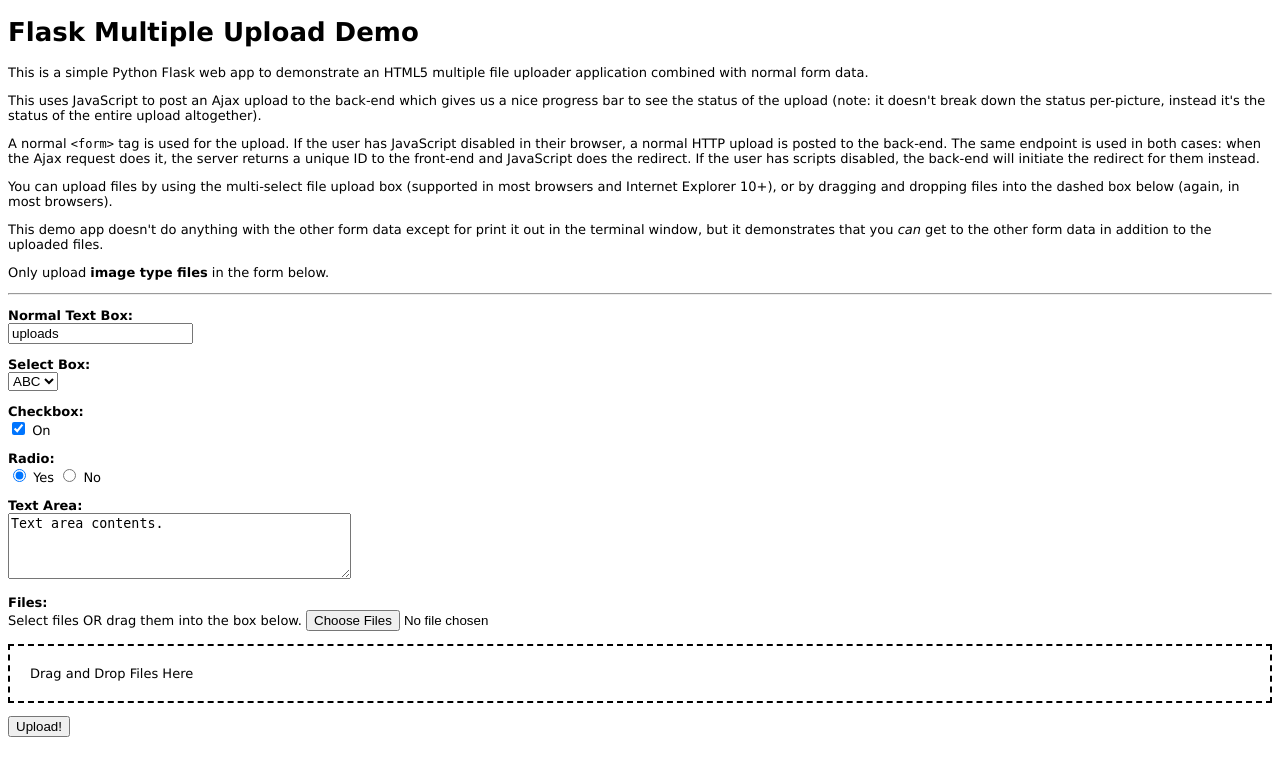
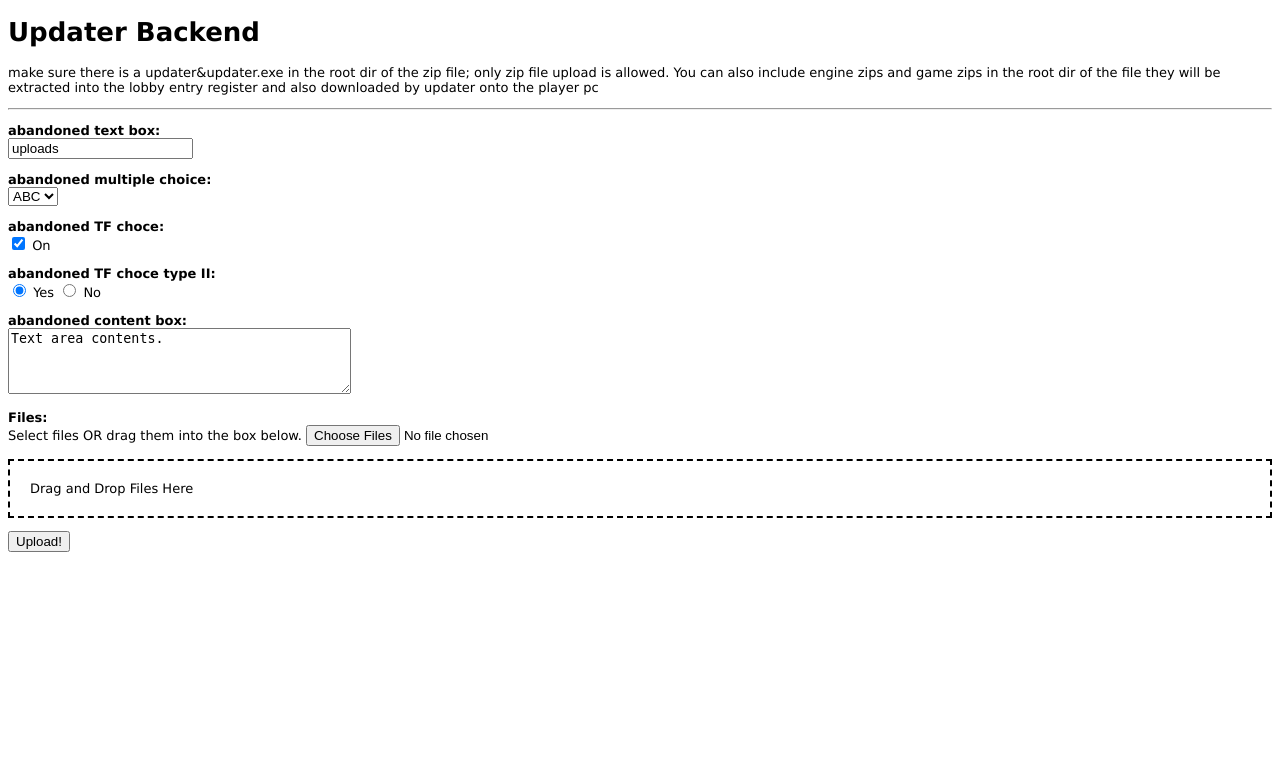
Before and after one commit to UltiRTS/ulti-infra, a Flask app: page / in a window 1280 px wide. Shown: the top 776 px of the page. Run offline with Flask 2, Linux system fonts and the light colour scheme.

Commit message:
fixed webpage

```diff
--- a/engineupdater/uploadr/templates/index.html
+++ b/engineupdater/uploadr/templates/index.html
@@ -6,52 +6,31 @@
 </head>
 <body>
 
-<h1>Flask Multiple Upload Demo</h1>
+<h1>Updater Backend</h1>
 
-This is a simple Python Flask web app to demonstrate an HTML5 multiple file
-uploader application combined with normal form data.<p>
+make sure there is a updater&updater.exe in the root dir of the zip file; only zip file upload is allowed. You can also include engine zips and game zips in the root dir of the file they will be extracted into the lobby entry register and also downloaded by updater onto the player pc<p>
 
-This uses JavaScript to post an Ajax upload to the back-end which gives us a
-nice progress bar to see the status of the upload (note: it doesn't break down
-the status per-picture, instead it's the status of the entire upload altogether).<p>
-
-A normal <code>&lt;form&gt;</code> tag is used for the upload. If the user has
-JavaScript disabled in their browser, a normal HTTP upload is posted to the
-back-end. The same endpoint is used in both cases: when the Ajax request does it,
-the server returns a unique ID to the front-end and JavaScript does the redirect.
-If the user has scripts disabled, the back-end will initiate the redirect for
-them instead.<p>
-
-You can upload files by using the multi-select file upload box (supported in
-most browsers and Internet Explorer 10+), or by dragging and dropping files into
-the dashed box below (again, in most browsers).<p>
-
-This demo app doesn't do anything with the other form data except for print it
-out in the terminal window, but it demonstrates that you <em>can</em> get to the
-other form data in addition to the uploaded files.<p>
-
-Only upload <strong>image type files</strong> in the form below.<p>
 
 <hr><p>
 
 <form id="upload-form" action="{{ url_for('upload') }}" method="POST" enctype="multipart/form-data">
-    <strong>Normal Text Box:</strong><br>
+    <strong>abandoned text box:</strong><br>
     <input type="text" size="20" name="input1" value="uploads"><p>
 
-    <strong>Select Box:</strong><br>
+    <strong>abandoned multiple choice:</strong><br>
     <select name="selectbox">
         <option value="abc">ABC</option>
         <option value="xyz">XYZ</option>
     </select><p>
 
-    <strong>Checkbox:</strong><br>
+    <strong>abandoned TF choce:</strong><br>
     <input type="checkbox" name="checkbox" value="on" checked> On<p>
 
-    <strong>Radio:</strong><br>
+    <strong>abandoned TF choce type II:</strong><br>
     <input type="radio" name="radio" value="yes" checked> Yes
     <input type="radio" name="radio" value="no"> No<p>
 
-    <strong>Text Area:</strong><br>
+    <strong>abandoned content box:</strong><br>
     <textarea rows="4" cols="40" name="textarea">Text area contents.</textarea><p>
 
     <strong>Files:</strong><br>
```
